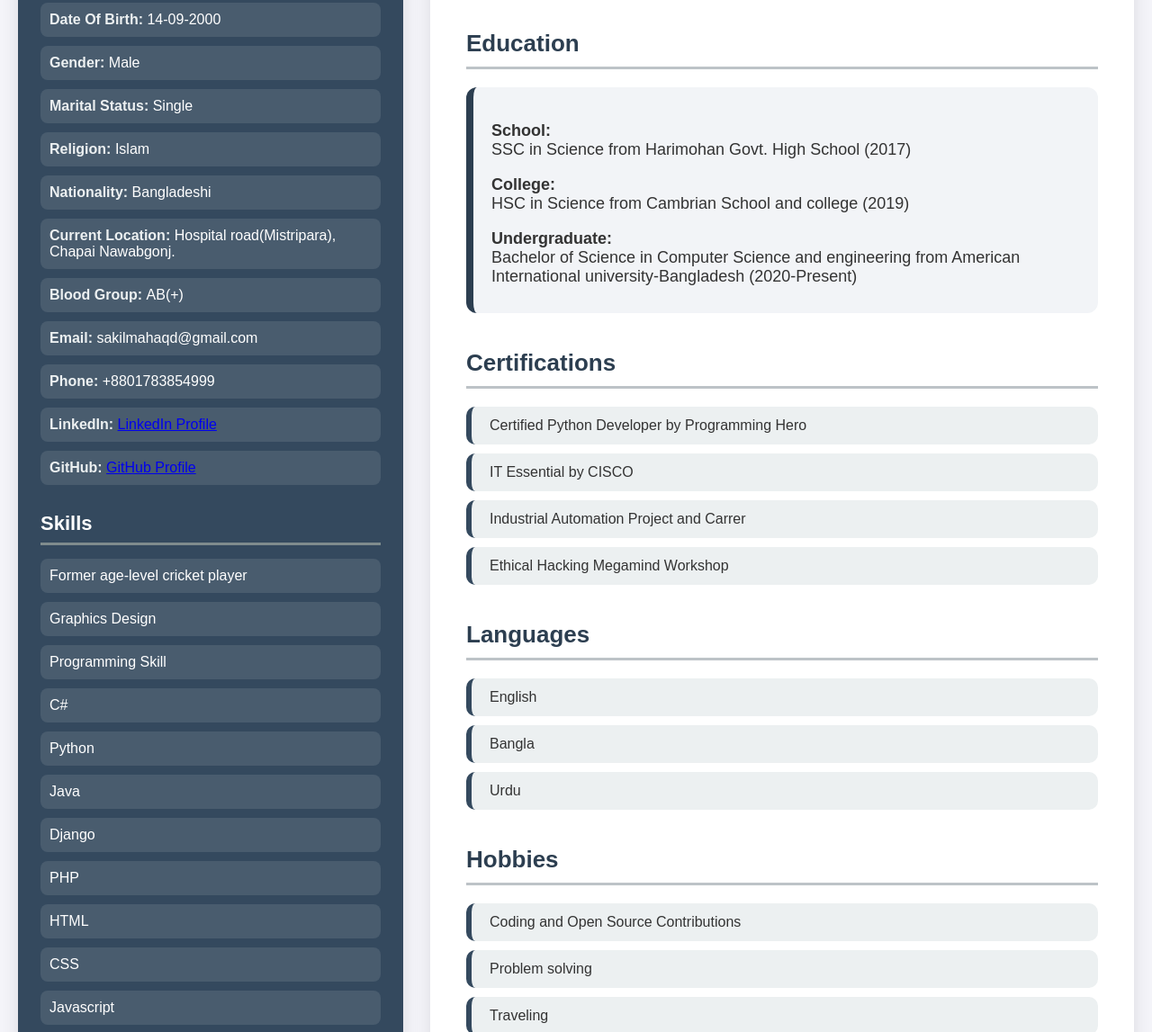
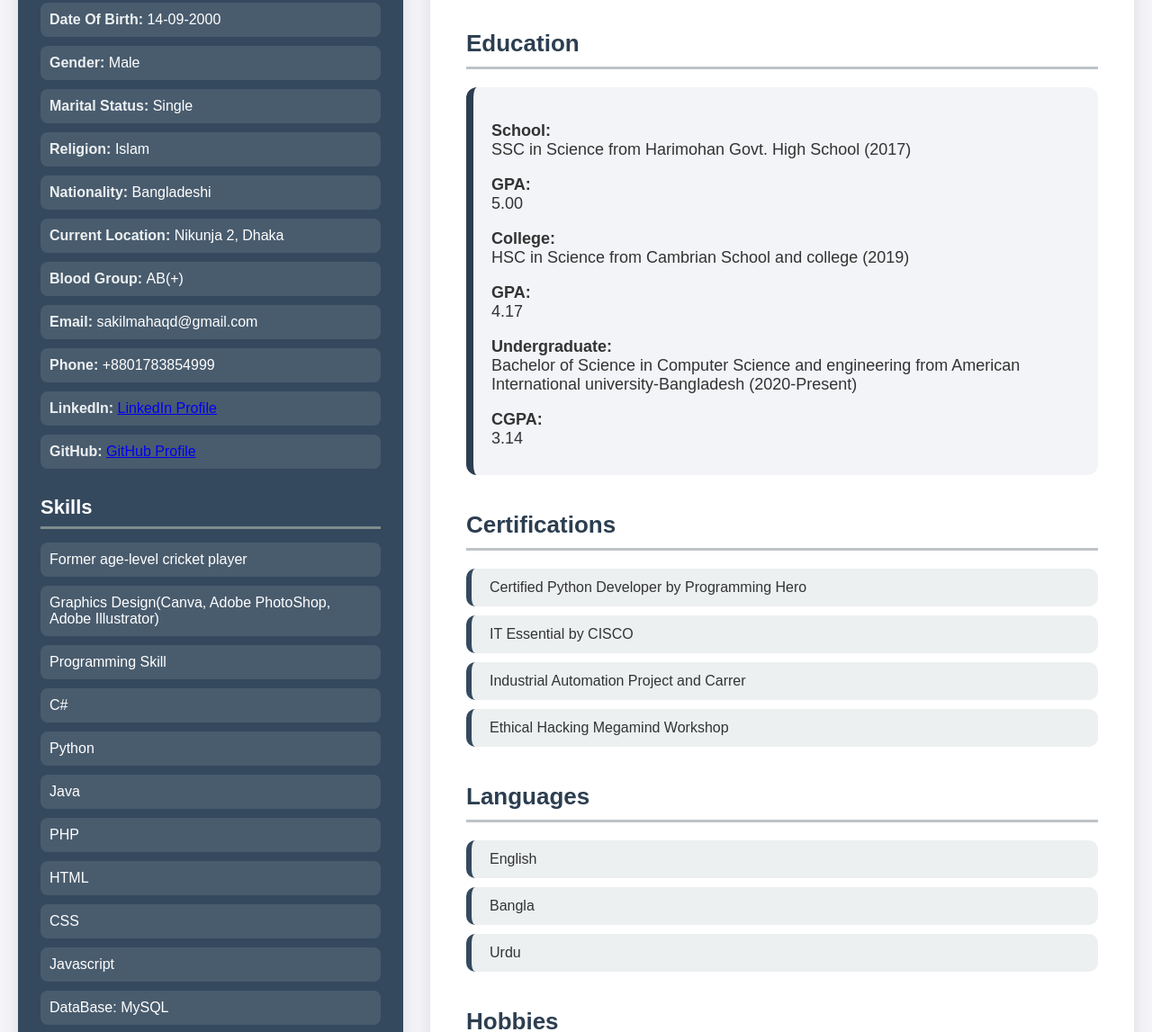
Before and after one commit to shakil-mahmud-jr/resume, a plain HTML site: page index.html in a window 1280 px wide. Shown: the part 629-1776 px from the top of the page at 90% size. Drawn offline with Linux system fonts and the light colour scheme.

Commit message:
Update index.html

```diff
--- a/index.html
+++ b/index.html
@@ -24,7 +24,7 @@
                     <li><strong>Marital Status: </strong>Single</li>
                     <li><strong>Religion: </strong>Islam</li>
                     <li><strong>Nationality: </strong>Bangladeshi</li>
-                    <li><strong>Current Location: </strong>Hospital road(Mistripara), Chapai Nawabgonj.</li>
+                    <li><strong>Current Location: </strong>Nikunja 2, Dhaka</li>
                     <li><strong>Blood Group: </strong>AB(+)</strong></li>
                     <li><strong>Email: </strong>sakilmahaqd@gmail.com</li>
                     <li><strong>Phone: </strong>+8801783854999</li>
@@ -40,12 +40,11 @@
                 <strong><h2>Skills</h2></strong>
                 <ul>
                     <li>Former age-level cricket player</li>
-                    <li>Graphics Design</li>
+                    <li>Graphics Design(Canva, Adobe PhotoShop, Adobe Illustrator)</li>
                     <li>Programming Skill</li>
                     <li>C#</li>
                     <li>Python</li>
                     <li>Java</li>
-                    <li>Django</li>
                     <li>PHP</li>
                     <li>HTML</li>
                     <li>CSS</li>
@@ -73,8 +72,11 @@
                 <h2>Education</h2>
                 <div class="school">
                     <strong> <h3>School: </strong><br>SSC in Science from Harimohan Govt. High School (2017)</h3>
+                    <strong> <h3>GPA: </strong><br>5.00</h3>
                     <strong><h3>College: </strong><br>HSC in Science from Cambrian School and college (2019)</h3>
+                    <strong> <h3>GPA: </strong><br>4.17</h3>
                     <strong><h3>Undergraduate: </strong><br>Bachelor of Science in Computer Science and engineering from American International university-Bangladesh (2020-Present)</h3>
+                    <strong> <h3>CGPA: </strong><br>3.14</h3>
                 </div>
             </section>
             <section class="certifications">
```
